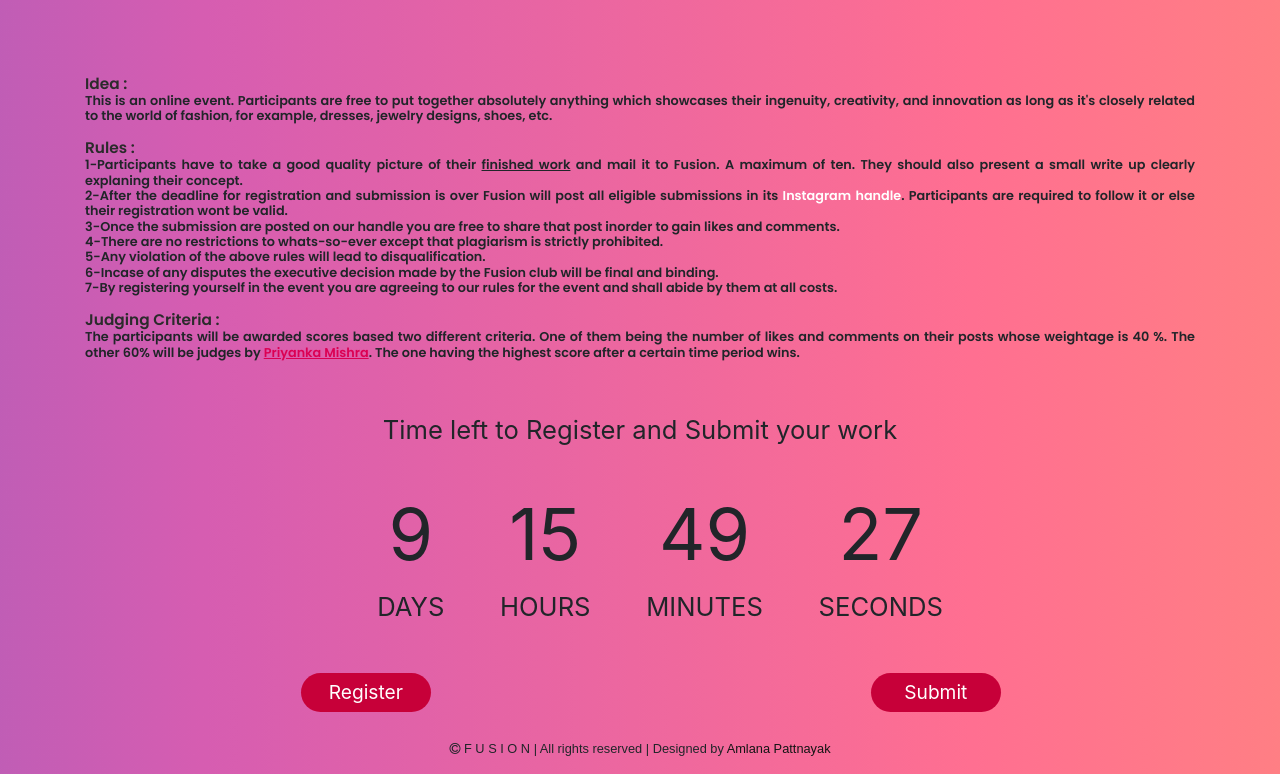
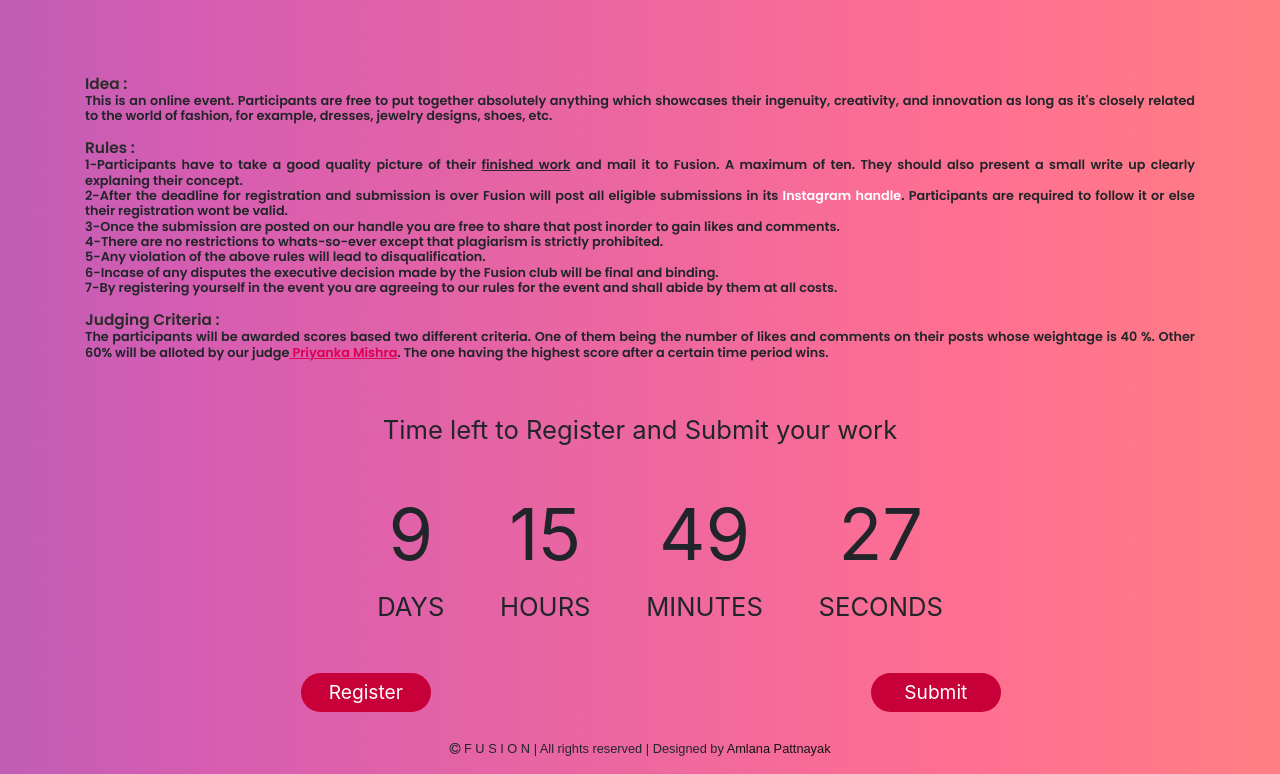
Before and after one commit to fusion-nitr/panache, a plain HTML site: page index.html in a window 1280 px wide. Shown: the part 727-1501 px from the top of the page. Drawn offline with nearby package versions, Linux system fonts and the light colour scheme.

Commit message:
Add files via upload

```diff
--- a/index.html
+++ b/index.html
@@ -27,7 +27,7 @@
 			7-By registering yourself in the event you are agreeing to our rules for the event and shall abide by them at all costs.<br><br>
 
 			<span>Judging Criteria :</span><br>
-			The participants will be awarded scores based two different criteria. One of them being the number of likes and comments on their posts whose weightage is 40 %. The other 60% will be judges by <a href="https://www.instagram.com/_painted.lady/" style="color: #DB0053; text-decoration: none;" target="__blank"><u> Priyanka Mishra</u></a>. The one having the highest score after a certain time period wins.
+			The participants will be awarded scores based two different criteria. One of them being the number of likes and comments on their posts whose weightage is 40 %. Other 60% will be alloted by our judge<a href="https://www.instagram.com/_painted.lady/" style="color: #DB0053; text-decoration: none;" target="__blank"><u> Priyanka Mishra</u></a>. The one having the highest score after a certain time period wins.
 		</h1>
 		<script src="https://apps.elfsight.com/p/platform.js" defer></script>
 		<div class="elfsight-app-a240b662-3573-4c71-837f-4daefc43da93"></div>
```
